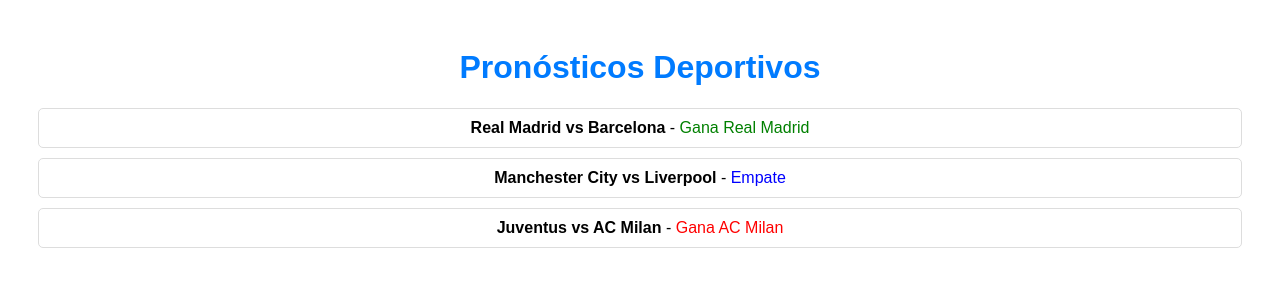
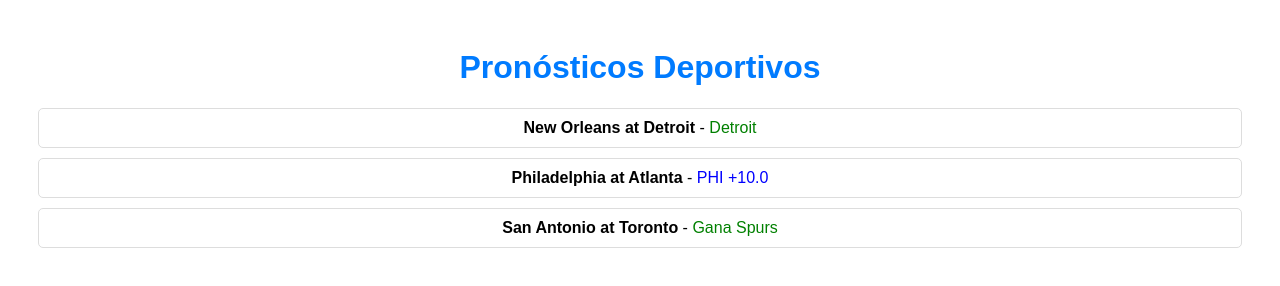
Before and after one commit to aaronza/Picks, a plain HTML site: page index.html in a window 1280 px wide. Drawn offline with Linux system fonts and the light colour scheme.

Commit message:
Update index.html

```diff
--- a/index.html
+++ b/index.html
@@ -13,13 +13,13 @@
 <body>
     <h1>Pronósticos Deportivos</h1>
     <div class="pronostico">
-        <strong>Real Madrid vs Barcelona</strong> - <span style="color: green;">Gana Real Madrid</span>
+        <strong>New Orleans at Detroit</strong> - <span style="color: green;">Detroit</span>
     </div>
     <div class="pronostico">
-        <strong>Manchester City vs Liverpool</strong> - <span style="color: blue;">Empate</span>
+        <strong>Philadelphia at Atlanta</strong> - <span style="color: blue;">PHI +10.0</span>
     </div>
     <div class="pronostico">
-        <strong>Juventus vs AC Milan</strong> - <span style="color: red;">Gana AC Milan</span>
+        <strong>San Antonio at Toronto</strong> - <span style="color: green;">Gana Spurs</span>
     </div>
 </body>
 </html>
```
